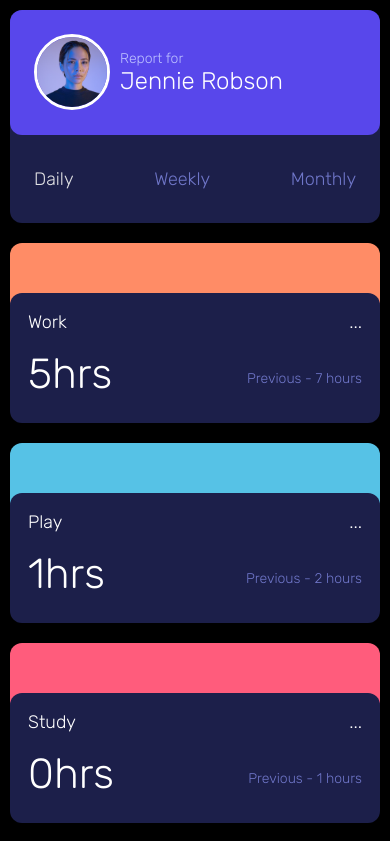
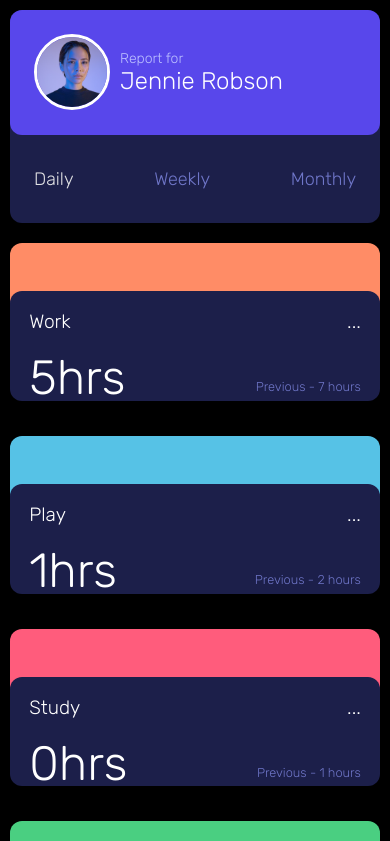
Before and after one commit to Shell111/time-tracker, a Next.js app: page / in a window 390 px wide. Shown: the top 841 px of the page. Built offline with nearby package versions, Linux system fonts and the light colour scheme.

Commit message:
style refactor with responsive units

```diff
--- a/app/components/Card.js
+++ b/app/components/Card.js
@@ -3,25 +3,25 @@ import styled from "styled-components";
 const CardStyle = styled.div`
   border-radius: 12px;
   background-color: hsl(235, 46%, 20%);
-  margin-top: 50px;
+  margin-top: 3rem;
   z-index: 3;
   position: relative;
-  height: 190px;
+  height: 16.5vh;
 
   @media (max-width: 730px) {
-    height: 130px;
+    height: 13vh;
   }
 `;
 
 const CardTitle = styled.h2`
   font-weight: 300;
-  font-size: 42px;
-  margin: 16px 0 8px 0;
+  font-size: 3rem;
+  margin: 1rem 0 0.5rem 0;
 `;
 
 const CardCategory = styled.h3`
   font-weight: 300;
-  font-size: 18px;
+  font-size: 1.2rem;
   display: flex;
   justify-content: space-between;
 
@@ -32,19 +32,19 @@ const CardCategory = styled.h3`
 
 const CardTimeframe = styled.p`
   font-weight: 300;
-  font-size: 16px;
+  font-size: .9rem;
   color: hsl(235, 45%, 61%);
   padding: 0 0 20px 0;
-  margin: 6px 0px 0px 0px;
+  margin: .6rem 0px 0px 0px;
 
   @media (max-width: 730px) {
-    font-size: 14px;
+    font-size: .8rem;
     margin: 0px;
   }
 `;
 
 const Container = styled.div`
-  padding: 18px;
+  padding: 1.2rem;
 `;
 
 const TimeContainer = styled.div`
--- a/app/components/CardGrid.js
+++ b/app/components/CardGrid.js
@@ -2,14 +2,14 @@ import Card from "./Card";
 import styled from "styled-components";
 
 const BackgroundCard = styled.div`
-  height: 220px;
+  height: 11.5vh;
   border-radius: 12px;
   position: relative;
 
   @media (max-width: 730px) {
     margin-top: 20px;
     margin-bottom: 80px;
-    height: 100px;
+    height: 11vh;
 ;
   }
 `;
--- a/app/page.js
+++ b/app/page.js
@@ -12,7 +12,7 @@ import avatar from "./images/avatar.jpg"
 const Main = styled.main`
   margin: 200px auto;
   display: grid;
-  grid-template-columns: repeat(4, calc(25% - 20px));;
+  grid-template-columns: repeat(4, calc(25% - 20px));
   max-width: 1000px;
   gap: 20px 18px ;
   color: #fff;
```
